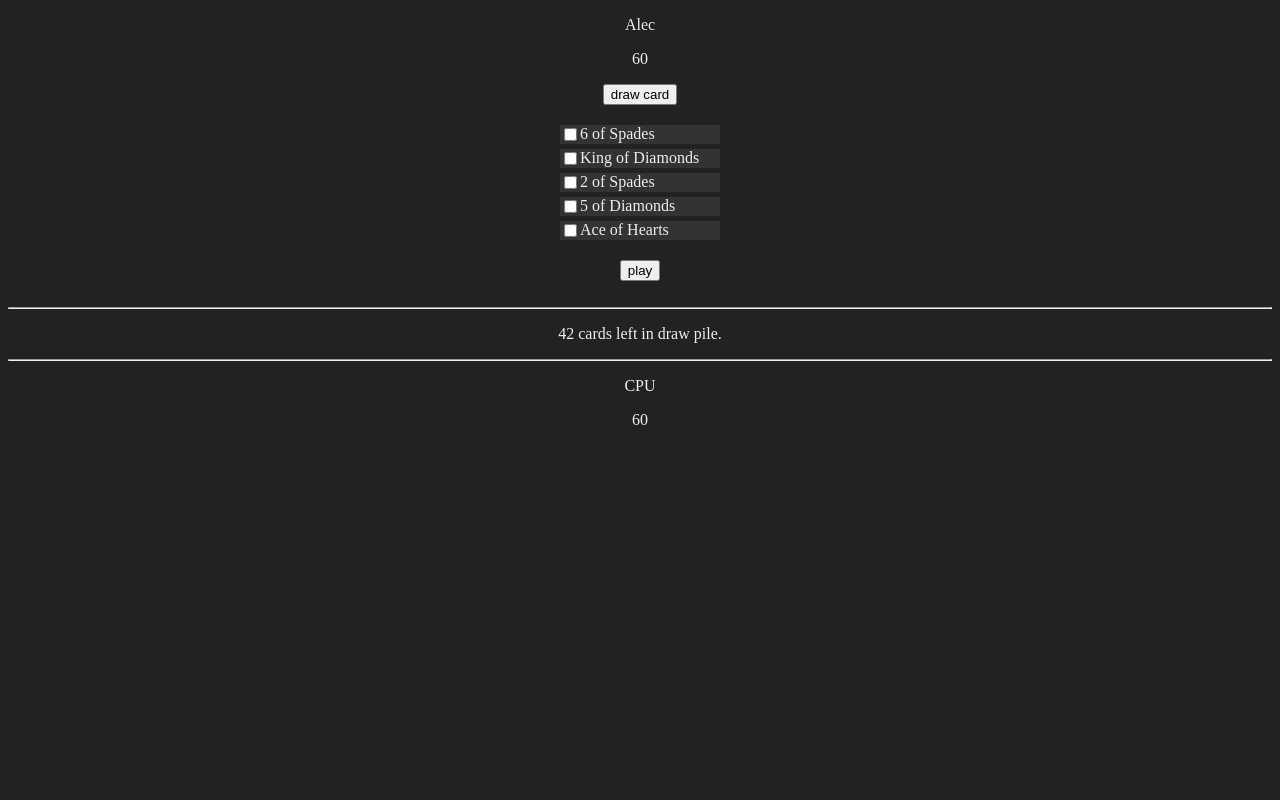
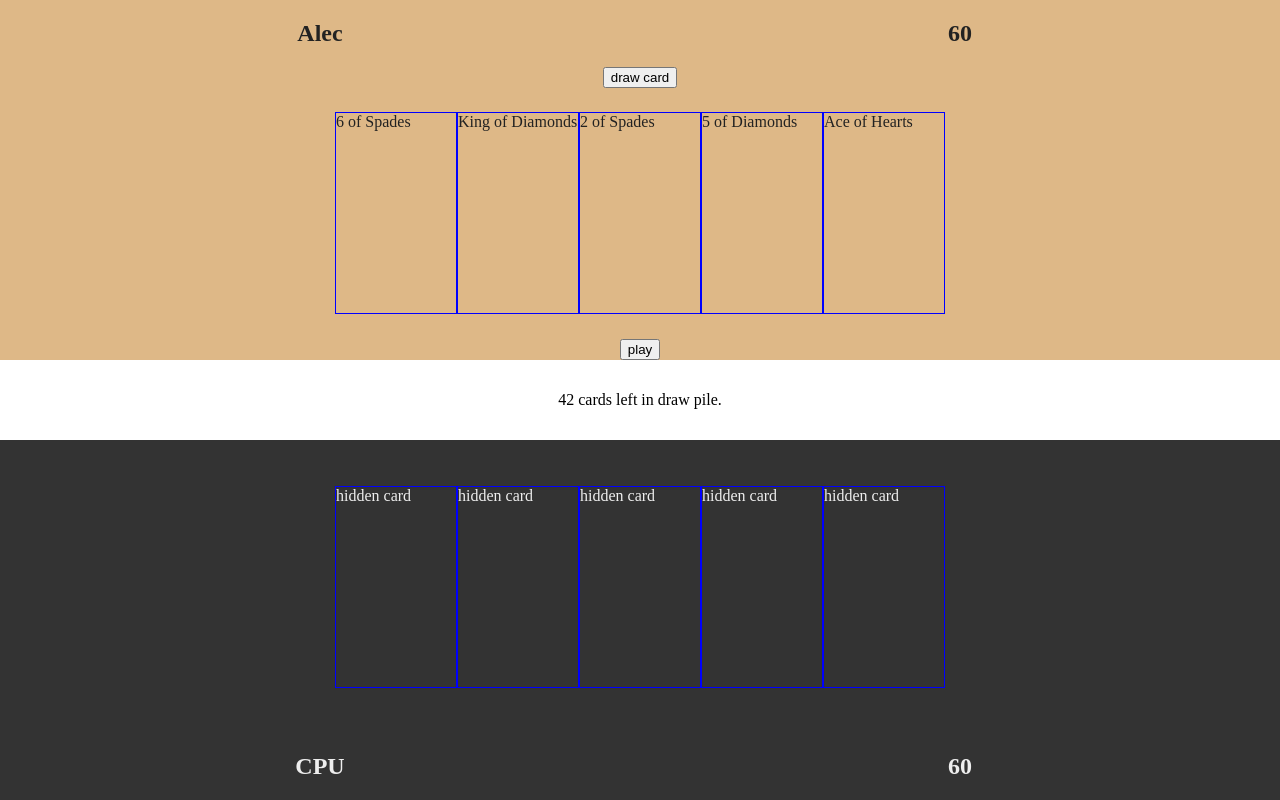
Before and after one commit to alec4nandes/Courtship, a plain HTML site: page index.html in a window 1280 px wide. Drawn offline with Linux system fonts and the light colour scheme.

Commit message:
set basic layout

```diff
--- a/index.html
+++ b/index.html
@@ -8,22 +8,29 @@
     </head>
     <body>
         <div id="players">
-            <form id="player1">
+            <form id="player">
+                <div class="stats">
                     <div class="name"></div>
                     <div class="score"></div>
+                </div>
+                <div class="play">
                     <button class="draw-card">draw card</button>
-                <div class="inputs"></div>
+                    <div class="cards"></div>
                     <button type="submit">play</button>
+                </div>
+                <div class="played"></div>
             </form>
-            <br />
-            <hr />
             <div id="draw-pile"></div>
-            <hr />
-            <form id="player2">
+            <div id="opponent">
+                <div class="played"></div>
+                <div class="play">
+                    <div class="cards"></div>
+                </div>
+                <div class="stats">
                     <div class="name"></div>
                     <div class="score"></div>
-                <div class="inputs"></div>
-            </form>
+                </div>
+            </div>
         </div>
 
         <script src="/scripts/index.js" type="module"></script>
--- a/scripts/classes/Player.js
+++ b/scripts/classes/Player.js
@@ -25,7 +25,9 @@ export default class Player {
     */
 
     getCards() {
-        return this.#isHidden ? [] : this.#cards;
+        return this.#isHidden
+            ? new Array(this.#cards.length).fill(null)
+            : this.#cards;
     }
 
     #drawCard() {
--- a/scripts/display.js
+++ b/scripts/display.js
@@ -13,7 +13,7 @@ import { getNumbered, getRank } from "./misc.js";
 
 async function startGame({ player1Name, player2Name, isAuto }) {
     const deck = new Deck(),
-        playerKeys = ["player1", "player2"],
+        playerKeys = ["player", "opponent"],
         players = {
             [playerKeys[0]]: new Player({ name: player1Name, deck }),
             [playerKeys[1]]: new Player({
@@ -33,7 +33,9 @@ async function startGame({ player1Name, player2Name, isAuto }) {
             formElem = document.querySelector(`#${playerKey}`),
             drawBtn = formElem.querySelector(".draw-card");
         formElem.onsubmit = (e) => handleSubmitPlay({ e, player });
-        formElem.querySelector(".name").innerHTML = `<p>${player.name}</p>`;
+        formElem.querySelector(
+            `#${playerKey} .stats .name`
+        ).innerHTML = `<h2>${player.name}</h2>`;
         drawBtn &&
             (drawBtn.onclick = (e) => handleClickDrawCard({ e, player }));
     }
@@ -43,56 +45,48 @@ async function startGame({ player1Name, player2Name, isAuto }) {
         for (const playerKey of playerKeys) {
             const player = players[playerKey];
             document.querySelector(
-                `#${playerKey} .score`
-            ).innerHTML = `<p>${player.hp}</p>`;
-            document.querySelector(`#${playerKey} .inputs`).innerHTML = player
-                .getCards()
-                ?.map(
-                    (card) => `
-                            <label>
+                `#${playerKey} .stats .score`
+            ).innerHTML = `<h2>${player.hp}</h2>`;
+            document.querySelector(`#${playerKey} .play .cards`).innerHTML =
+                player
+                    .getCards()
+                    .map((card) =>
+                        card
+                            ? `
+                            <label class="card">
                                 <input type="checkbox" value="${card}"/>
                                 ${card}
                             </label>
                         `
-                )
-                .join("");
+                            : `<div class="card">hidden card</div>`
+                    )
+                    .join("");
         }
         lastPlayerKey = getCurrentPlayerKey();
     }
 
     function displayDrawPileCount() {
-        document.querySelector("#draw-pile").innerHTML = `
-            <p>
-                ${deck.deck.length} cards left in draw pile.
-                ${displayRecentMoves()}
-            </p>
-        `;
+        document.querySelector(
+            "#draw-pile"
+        ).innerHTML = `<p>${deck.deck.length} cards left in draw pile.</p>`;
+        displayRecentMoves();
     }
 
     function displayRecentMoves() {
-        const currentPlayer = players[getCurrentPlayerKey()],
-            otherName = currentPlayer.name,
-            otherHand = sortHand(currentPlayer).join(", "),
-            otherPoints = currentPlayer.points,
+        const currentPlayerKey = getCurrentPlayerKey(),
+            currentPlayer = players[currentPlayerKey],
+            currentPlayerName = currentPlayer.name,
+            currentPlayerHand = sortHand(currentPlayer),
+            currentPlayerPoints = currentPlayer.points,
             lastPlayer = players[lastPlayerKey],
             lastPlayerName = lastPlayer.name,
-            lastPlayerHand = sortHand(lastPlayer).join(", ");
-        return (
-            (otherHand
-                ? `
-                    <br/>${otherName} just played: ${otherHand}
-                    <br/><strong>${otherPoints}</strong>
-                `
-                : "") +
-            (lastPlayerHand
-                ? `
-                    <br/><em>
-                        (before that, ${lastPlayerName}
-                        played ${lastPlayerHand})
-                    </em>
-                `
-                : "")
-        );
+            lastPlayerHand = sortHand(lastPlayer),
+            makeCards = (cards) =>
+                cards.map((card) => `<div class="card">${card}</div>`).join("");
+        document.querySelector(`#${currentPlayerKey} .played`).innerHTML =
+            makeCards(currentPlayerHand);
+        document.querySelector(`#${lastPlayerKey} .played`).innerHTML =
+            makeCards(lastPlayerHand);
     }
 
     function getCurrentPlayerKey() {
--- a/style.css
+++ b/style.css
@@ -1,33 +1,112 @@
+html,
 body {
-    background-color: #222;
-    color: #eee;
+    height: 100%;
+}
+
+body {
+    height: 100%;
+    margin: 0;
 
     #players {
-        text-align: center;
+        height: 100%;
+        overflow: auto;
 
-        form {
-            width: 160px;
-            margin: auto;
+        #player,
+        #opponent {
+            height: fit-content;
+            min-height: 45%;
+            display: flex;
+            align-items: center;
+            justify-content: center;
+            flex-direction: column;
 
-            .draw-card,
-            .inputs {
-                margin-bottom: 20px;
+            .stats {
+                width: 100%;
+                display: flex;
+
+                .name,
+                .score {
+                    display: flex;
+                    align-items: center;
+                    justify-content: center;
+                }
+
+                .name {
+                    flex: 1;
+                }
+
+                .score {
+                    flex: 1;
+                }
             }
 
-            .inputs {
+            .play {
                 display: flex;
+                align-items: center;
+                justify-content: center;
+                flex: 1;
                 flex-direction: column;
-                gap: 5px;
 
-                label {
-                    background-color: #333;
+                .cards {
                     display: flex;
-                    justify-content: left;
+                    flex: 1;
+                    align-items: center;
+                    justify-content: center;
+                    flex-wrap: wrap;
 
-                    &:has(input[disabled]) {
-                        opacity: 0.6;
+                    .card {
+                        height: 200px;
+                        width: 120px;
+                        border: 1px solid blue;
+
+                        &:has(input[type="checkbox"]:checked) {
+                            background-color: yellow;
+                        }
+
+                        input[type="checkbox"] {
+                            display: none;
+                        }
                     }
                 }
+            }
+
+            .played {
+                width: 100%;
+                display: flex;
+                align-items: center;
+                justify-content: center;
+
+                .card {
+                    height: 100px;
+                    width: 60px;
+                    border: 1px solid blue;
+                }
+            }
+        }
+
+        #draw-pile {
+            height: fit-content;
+            min-height: 10%;
+            display: flex;
+            align-items: center;
+            justify-content: center;
+        }
+
+        #player {
+            background-color: burlywood;
+            color: #222;
+
+            .played {
+                background-color: bisque;
+            }
+        }
+
+        #opponent {
+            background-color: #333;
+            color: #eee;
+
+            .played {
+                background-color: #555;
             }
         }
     }
```
Lines whose indentation alone changed are shown as unchanged.
